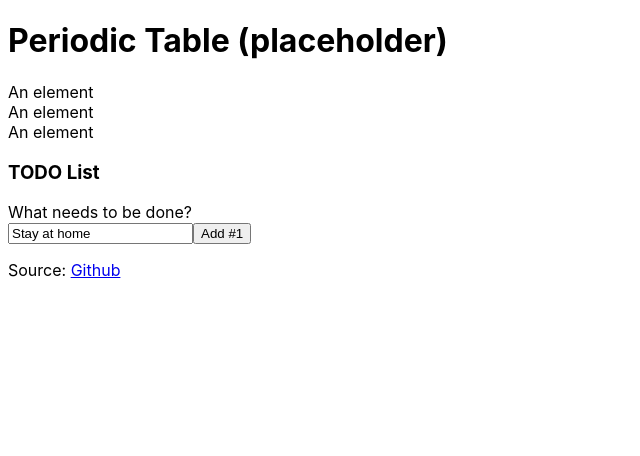
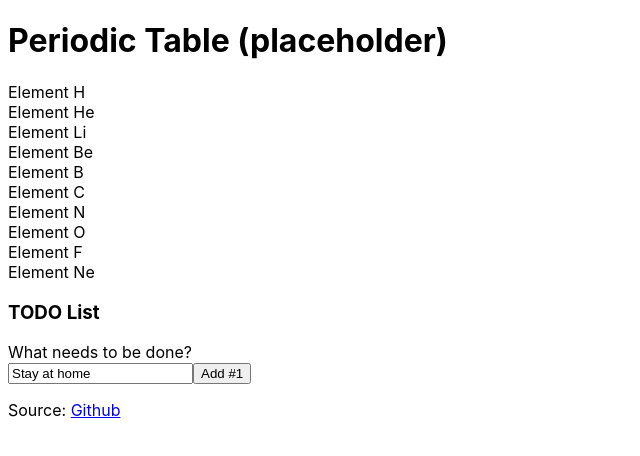
Before and after one commit to kaicarver/yuansu-react, a React (Create React App) app: page / in a window 1280 px wide. Shown: the top 456 px of the page, without its empty margins (0-640 px from the left). Built offline with nearby package versions, Linux system fonts and the light colour scheme.

Commit message:
use prop in Element

```diff
--- a/src/index.js
+++ b/src/index.js
@@ -6,16 +6,23 @@ import * as serviceWorker from './serviceWorker';
 function PeriodicTable(props) {
   return <div>
     <h1>
-    Periodic Table (placeholder)
+      Periodic Table (placeholder)
     </h1>
-    <Element/>
-    <Element/>
-    <Element/>
+    <Element name="H" />
+    <Element name="He" />
+    <Element name="Li" />
+    <Element name="Be" />
+    <Element name="B" />
+    <Element name="C" />
+    <Element name="N" />
+    <Element name="O" />
+    <Element name="F" />
+    <Element name="Ne" />
   </div>;
 }
 function Element(props) {
   return <div>
-    An element
+    Element {props.name}
   </div>;
 }
 
```
